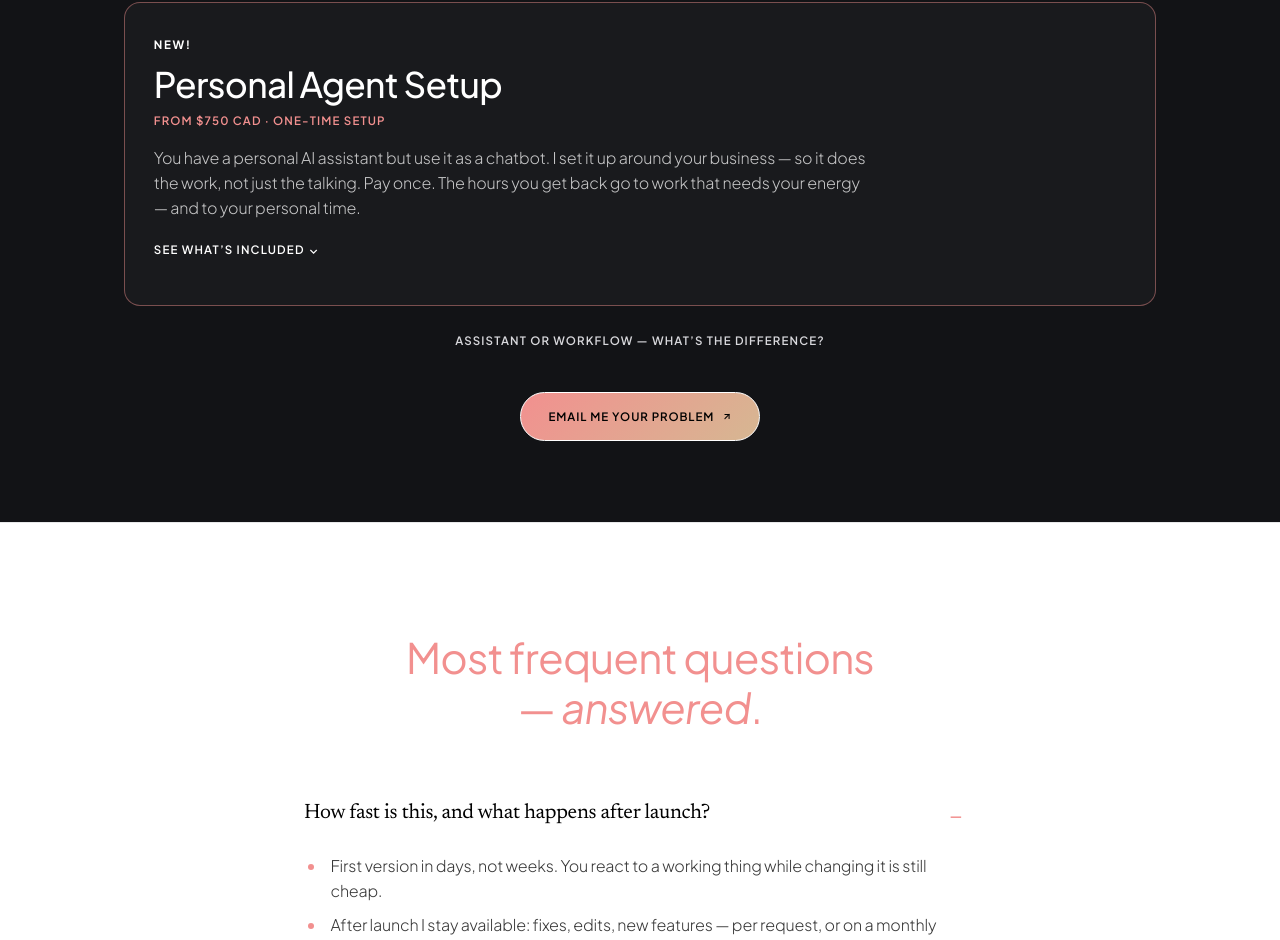
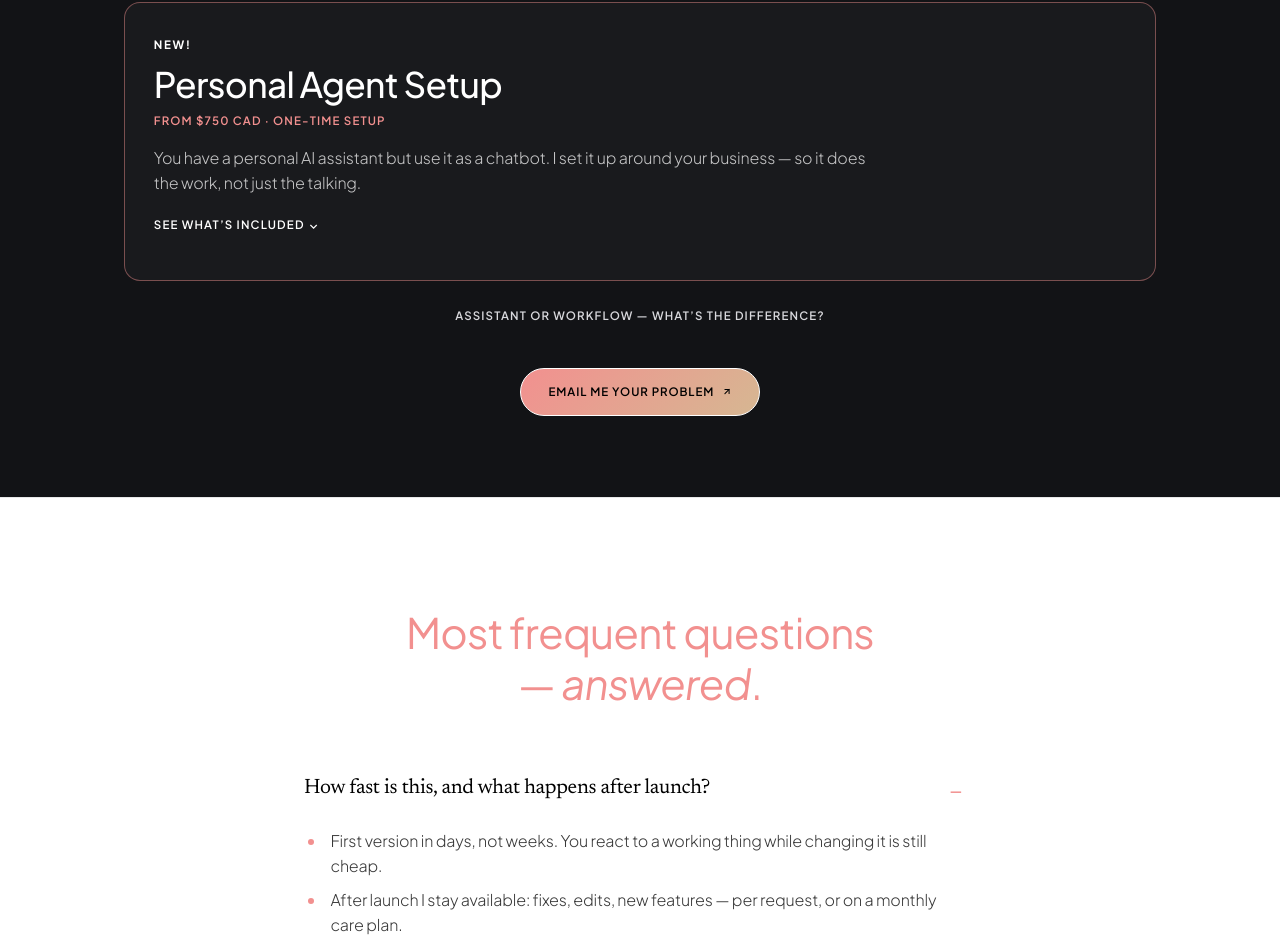
Before and after one commit to Irene2828/porfoliojuly, a Next.js app: page / in a window 1280 px wide. Shown: the part 8352-9292 px from the top of the page. Built offline with nearby package versions, Linux system fonts and the light colour scheme.

Commit message:
Move pay once paragraph to end of expandable details

```diff
--- a/src/app/v2/components/PackagesSection.tsx
+++ b/src/app/v2/components/PackagesSection.tsx
@@ -403,7 +403,7 @@ export default function PackagesSection({ onCtaClick, mode = 'website' }: { onCt
             <p className="agent-setup-new">New!</p>
             <h3 className="agent-setup-title">Personal Agent Setup</h3>
             <p className="agent-setup-price">from $750 CAD · one-time setup</p>
-            <p className="agent-setup-lead">You have a personal AI assistant but use it as a chatbot. I set it up around your business — so it does the work, not just the talking. Pay once. The hours you get back go to work that needs your energy — and to your personal time.</p>
+            <p className="agent-setup-lead">You have a personal AI assistant but use it as a chatbot. I set it up around your business — so it does the work, not just the talking.</p>
             <button type="button" className="agent-setup-toggle" aria-expanded={agentDetailsOpen} onClick={() => setAgentDetailsOpen((open) => !open)}>
               {agentDetailsOpen ? 'Hide what’s included' : 'See what’s included'}<span className="agent-setup-toggle-icon" aria-hidden="true">{agentDetailsOpen ? '⌃' : '⌄'}</span>
             </button>
@@ -418,6 +418,7 @@ export default function PackagesSection({ onCtaClick, mode = 'website' }: { onCt
                   <li>Works with Muse, Grok, Dots, Duet — whichever you use</li>
                 </ul>
                 <p className="agent-setup-note">Personal by design: the setup is done with you, and I keep no access to your assistant.</p>
+                <p className="agent-setup-note">Pay once. The hours you get back go to work that needs your energy — and to your personal time.</p>
               </div>
             )}
           </div>
```
